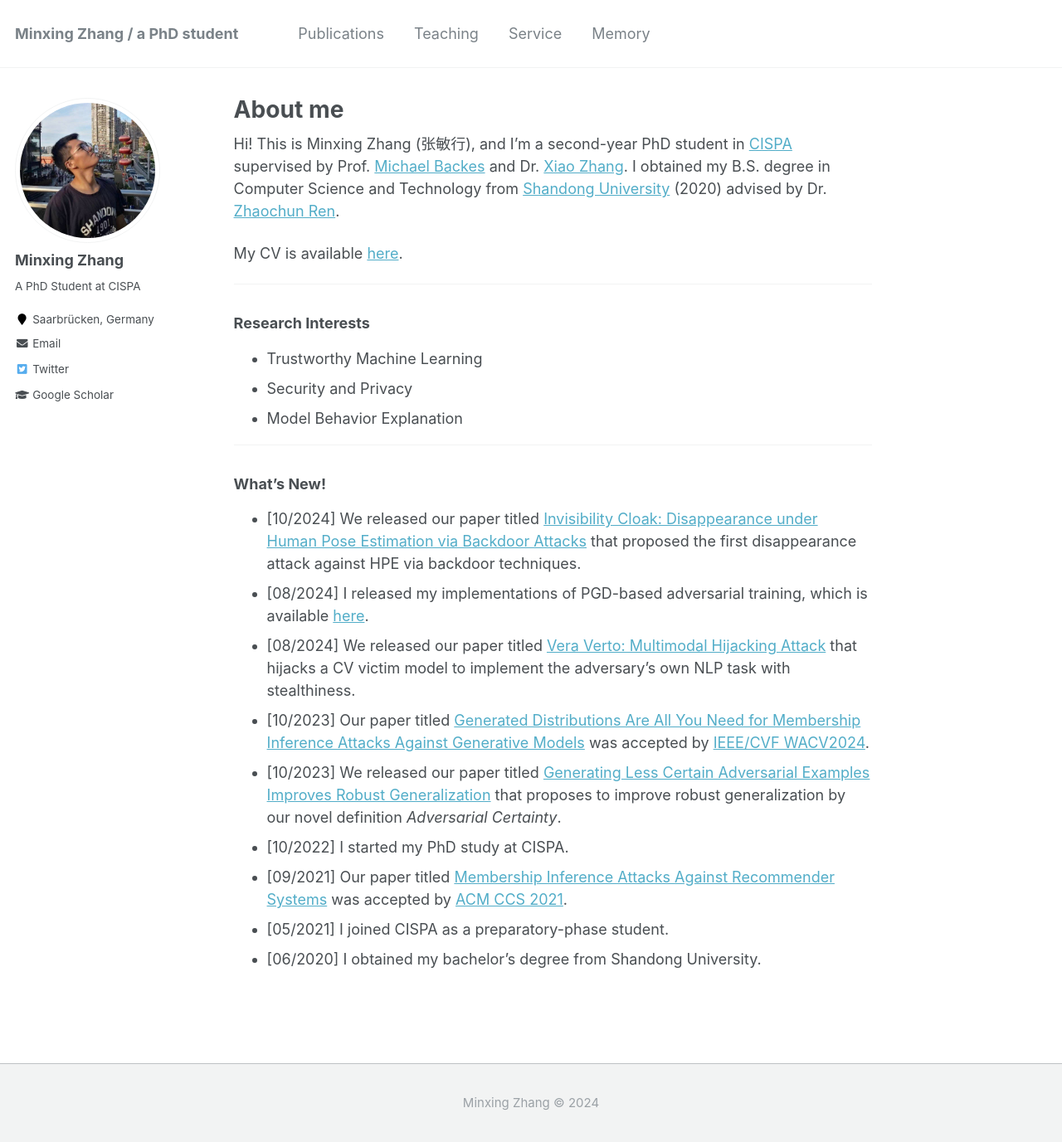
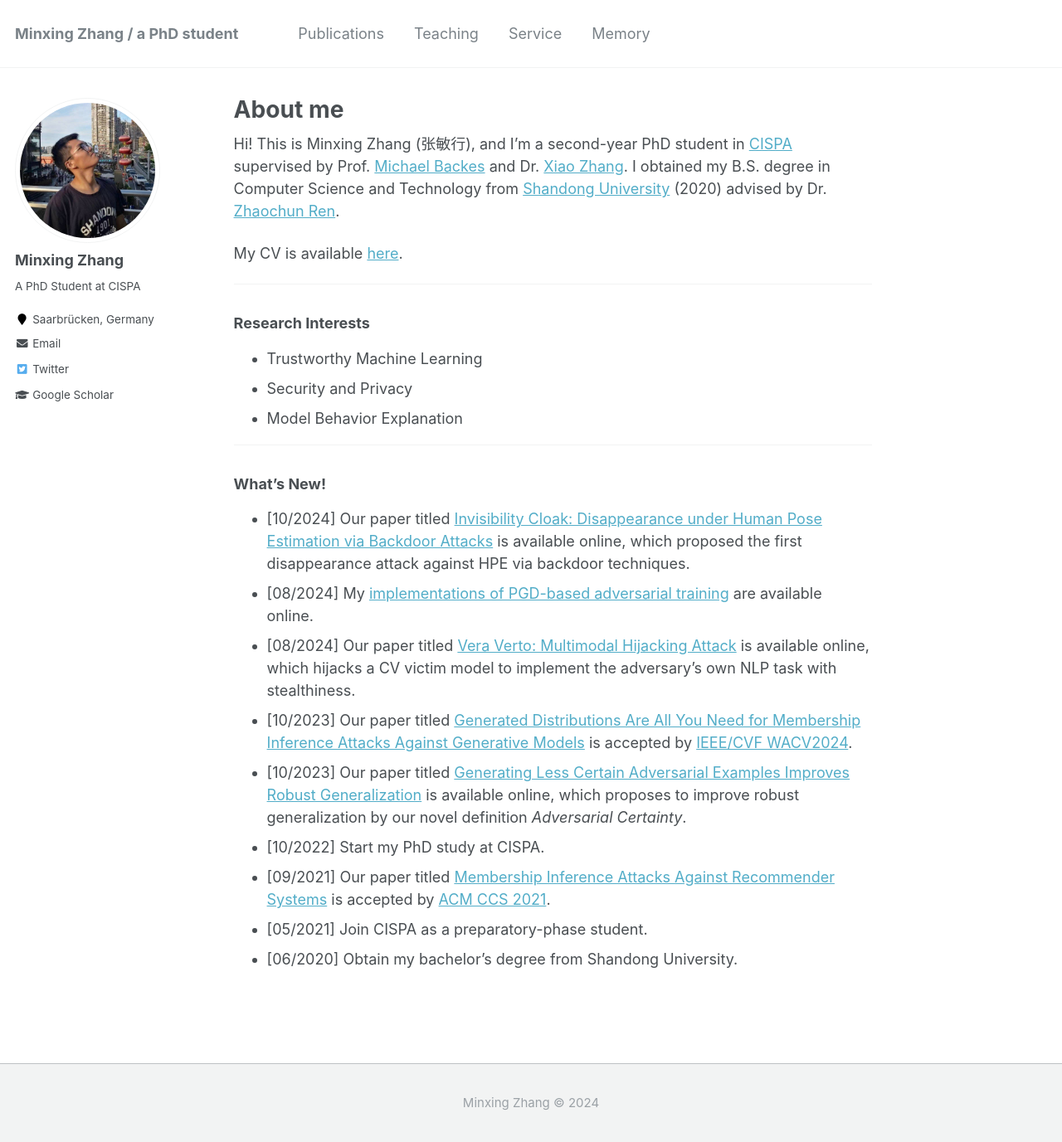
Before and after one commit to WJEN-orz/WJEN-orz.github.io, a Jekyll site: the page built from _pages/about.md, in a window 1280 px wide and 1377 px high. Shown: the whole window at 83% size. Built offline with Jekyll 4.4.1, drawn with Linux system fonts in a browser that asks for light colours.

Commit message:
Update about.md

```diff
--- a/_pages/about.md
+++ b/_pages/about.md
@@ -24,12 +24,12 @@ My CV is available [here](CV.pdf).
 
 ### What's New!
 
-- [10/2024] We released our paper titled <a href="https://arxiv.org/abs/2410.07670" target="_blank">Invisibility Cloak: Disappearance under Human Pose Estimation via Backdoor Attacks</a> that proposed the first disappearance attack against HPE via backdoor techniques.
-- [08/2024] I released my implementations of PGD-based adversarial training, which is available <a href="https://github.com/minxingzhang/PGD" target="_blank">here</a>.
-- [08/2024] We released our paper titled <a href="https://arxiv.org/abs/2408.00129" target="_blank">Vera Verto: Multimodal Hijacking Attack</a> that hijacks a CV victim model to implement the adversary's own NLP task with stealthiness.
-- [10/2023] Our paper titled <a href="https://ieeexplore.ieee.org/document/10484149" target="_blank">Generated Distributions Are All You Need for Membership Inference Attacks Against Generative Models</a> was accepted by <a href="https://wacv2024.thecvf.com/" target="_blank">IEEE/CVF WACV2024</a>.
-- [10/2023] We released our paper titled <a href="https://arxiv.org/abs/2310.04539" target="_blank">Generating Less Certain Adversarial Examples Improves Robust Generalization</a> that proposes to improve robust generalization by our novel definition _Adversarial Certainty_.
-- [10/2022] I started my PhD study at CISPA.
-- [09/2021] Our paper titled <a href="https://dl.acm.org/doi/10.1145/3460120.3484770" target="_blank">Membership Inference Attacks Against Recommender Systems</a> was accepted by <a href="https://www.sigsac.org/ccs/CCS2021/" target="_blank">ACM CCS 2021</a>.
-- [05/2021] I joined CISPA as a preparatory-phase student.
-- [06/2020] I obtained my bachelor's degree from Shandong University.
+- [10/2024] Our paper titled <a href="https://arxiv.org/abs/2410.07670" target="_blank">Invisibility Cloak: Disappearance under Human Pose Estimation via Backdoor Attacks</a> is available online, which proposed the first disappearance attack against HPE via backdoor techniques.
+- [08/2024] My <a href="https://github.com/minxingzhang/PGD" target="_blank">implementations of PGD-based adversarial training</a> are available online.
+- [08/2024] Our paper titled <a href="https://arxiv.org/abs/2408.00129" target="_blank">Vera Verto: Multimodal Hijacking Attack</a> is available online, which hijacks a CV victim model to implement the adversary's own NLP task with stealthiness.
+- [10/2023] Our paper titled <a href="https://ieeexplore.ieee.org/document/10484149" target="_blank">Generated Distributions Are All You Need for Membership Inference Attacks Against Generative Models</a> is accepted by <a href="https://wacv2024.thecvf.com/" target="_blank">IEEE/CVF WACV2024</a>.
+- [10/2023] Our paper titled <a href="https://arxiv.org/abs/2310.04539" target="_blank">Generating Less Certain Adversarial Examples Improves Robust Generalization</a> is available online, which proposes to improve robust generalization by our novel definition _Adversarial Certainty_.
+- [10/2022] Start my PhD study at CISPA.
+- [09/2021] Our paper titled <a href="https://dl.acm.org/doi/10.1145/3460120.3484770" target="_blank">Membership Inference Attacks Against Recommender Systems</a> is accepted by <a href="https://www.sigsac.org/ccs/CCS2021/" target="_blank">ACM CCS 2021</a>.
+- [05/2021] Join CISPA as a preparatory-phase student.
+- [06/2020] Obtain my bachelor's degree from Shandong University.
```
